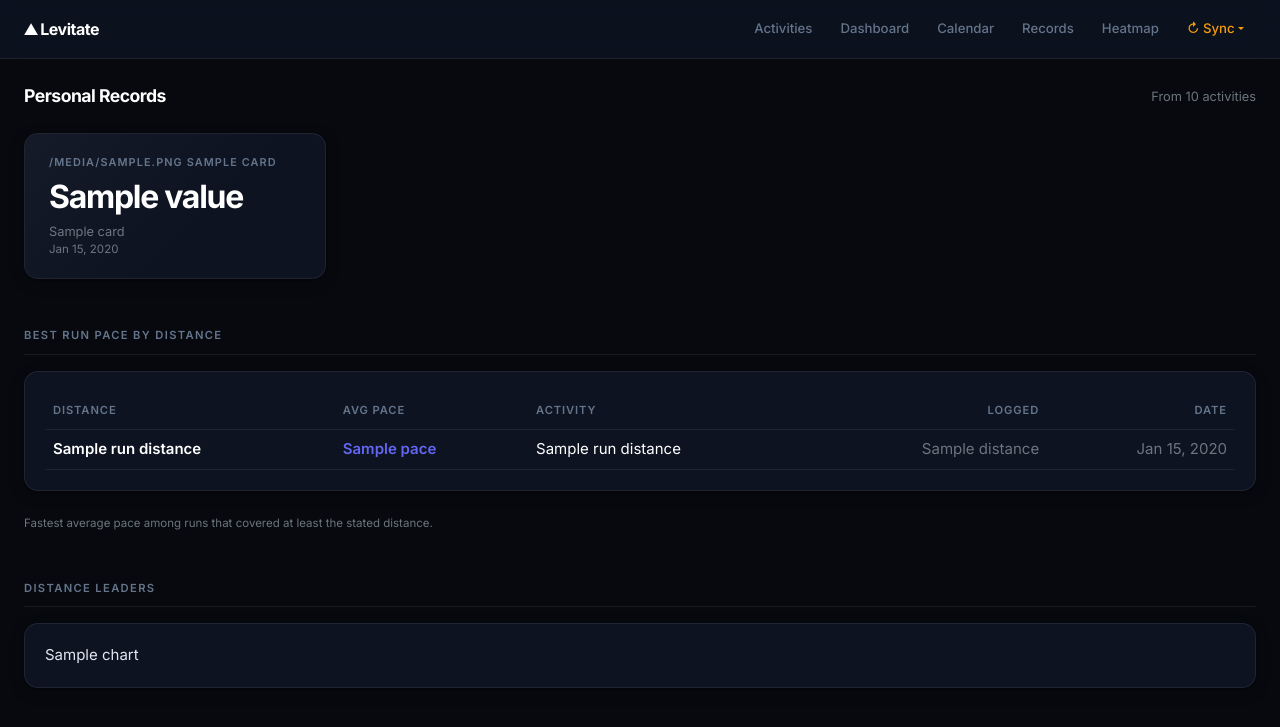
After one commit to nicholasmunce/training, a Flask app: template templates/records.html in a window 1280 px wide. The commit adds this page. Shown: the top 727 px of the page. Run offline with Flask 3, Linux system fonts and the light colour scheme; the template is opened without the code that fills it: most values are stand-ins (such as "Sample title", 1, 10 or a date in 2020); some libraries are stand-ins or nearby versions.

Commit message:
feat: personal records page + incremental activity sync
Add a /records page surfacing personal bests computed entirely from the
cached activity summaries (no extra Strava calls): longest activity,
longest duration, biggest climb, top speed, biggest day/week/month, and a
best-pace-by-distance run ladder (5K/10K/Half/Marathon). Plausibility
ceilings reject GPS-glitch outliers (e.g. a 94 km/h "walk") so the board
shows real bests.

Rework the activity store from a single JSON blob into a per-row table
keyed by Strava activity id, enabling incremental sync via Strava's
`after=` cursor instead of re-paginating the full history on every sync.
get_activities() keeps its list-of-dicts interface, so dashboard,
calendar, heatmap and prefetch are unaffected; the legacy blob is
migrated automatically on first load. /sync now reports new-activity
counts and offers a "Full re-sync" option in the nav for backdated
uploads the incremental cursor would skip.

Co-Authored-By: Claude Opus 4.8 <noreply@anthropic.com>

```diff
--- a/app.py
+++ b/app.py
@@ -8,7 +8,7 @@ import plotly.graph_objects as go
 import plotly.io as pio
 from collections import Counter, defaultdict
 from concurrent.futures import ThreadPoolExecutor
-from datetime import datetime, date, timedelta
+from datetime import datetime, date, timedelta, timezone
 from dotenv import load_dotenv
 
 load_dotenv('first.env')
@@ -107,6 +107,17 @@ class StravaAPI:
     def _init_db(self):
         with sqlite3.connect(self.db_name) as conn:
             conn.executescript("""
+                -- One row per Strava activity, keyed by its real id so we can
+                -- upsert incrementally instead of reloading the whole list.
+                CREATE TABLE IF NOT EXISTS activities (
+                    id          INTEGER PRIMARY KEY,
+                    sport_type  TEXT,
+                    start_date  TEXT,
+                    data        TEXT
+                );
+                CREATE INDEX IF NOT EXISTS idx_activities_start
+                    ON activities (start_date DESC);
+                -- Legacy single-blob cache, kept only for one-time migration.
                 CREATE TABLE IF NOT EXISTS activities_list (
                     id          INTEGER PRIMARY KEY AUTOINCREMENT,
                     data        TEXT,
@@ -163,38 +174,100 @@ class StravaAPI:
     # ── Activities List ──────────────────────────────────────────────────────
 
     def get_activities(self, force_refresh=False):
-        if not force_refresh:
-            if self._activities_cache is not None:
-                return self._activities_cache
-            with sqlite3.connect(self.db_name) as conn:
-                row = conn.execute(
-                    "SELECT data FROM activities_list ORDER BY id DESC LIMIT 1"
-                ).fetchone()
-                if row:
-                    self._activities_cache = json.loads(row[0])
-                    return self._activities_cache
-
+        """Return the activity-summary list (newest first), from cache when
+        possible. force_refresh pulls anything new from Strava first."""
+        if force_refresh:
+            self.sync_activities()
+        if self._activities_cache is None:
+            self._activities_cache = self._load_activities()
+        return self._activities_cache
+
+    def _load_activities(self):
+        with sqlite3.connect(self.db_name) as conn:
+            rows = conn.execute(
+                "SELECT data FROM activities ORDER BY start_date DESC"
+            ).fetchall()
+            if not rows and self._migrate_legacy_blob(conn):
+                rows = conn.execute(
+                    "SELECT data FROM activities ORDER BY start_date DESC"
+                ).fetchall()
+        return [json.loads(r[0]) for r in rows]
+
+    def _migrate_legacy_blob(self, conn):
+        """Seed the per-row table from the old single-blob cache, once."""
+        try:
+            row = conn.execute(
+                "SELECT data FROM activities_list ORDER BY id DESC LIMIT 1"
+            ).fetchone()
+        except sqlite3.OperationalError:
+            return False
+        if not row:
+            return False
+        acts = json.loads(row[0])
+        self._upsert_activities(conn, acts)
+        conn.commit()
+        return bool(acts)
+
+    @staticmethod
+    def _upsert_activities(conn, acts):
+        conn.executemany(
+            "INSERT OR REPLACE INTO activities (id, sport_type, start_date, data) "
+            "VALUES (?, ?, ?, ?)",
+            [(a["id"],
+              a.get("sport_type") or a.get("type"),
+              a.get("start_date") or a.get("start_date_local"),
+              json.dumps(a))
+             for a in acts if a.get("id")],
+        )
+
+    def _fetch_activity_pages(self, after=None):
         all_acts = []
         page = 1
         while True:
-            batch = self._get("/athlete/activities", {"per_page": 100, "page": page})
+            params = {"per_page": 100, "page": page}
+            if after:
+                params["after"] = after
+            batch = self._get("/athlete/activities", params)
             if not batch:
                 break
             all_acts.extend(batch)
             if len(batch) < 100:
                 break
             page += 1
-
-        if all_acts:
+        return all_acts
+
+    def sync_activities(self, full=False):
+        """Fetch activities newer than what we already have and upsert them.
+        Returns the count of genuinely new (previously unseen) activities."""
+        after = None
+        if not full:
             with sqlite3.connect(self.db_name) as conn:
-                conn.execute("DELETE FROM activities_list")
-                conn.execute(
-                    "INSERT INTO activities_list (data, fetched_at) VALUES (?, ?)",
-                    (json.dumps(all_acts), int(time.time())),
-                )
+                row = conn.execute("SELECT MAX(start_date) FROM activities").fetchone()
+            if row and row[0]:
+                ep = self._to_epoch(row[0])
+                if ep:
+                    # Re-scan the last day; INSERT OR REPLACE makes this idempotent
+                    # and guards against any local/UTC boundary drift.
+                    after = ep - 86400
+
+        fetched = self._fetch_activity_pages(after=after)
+        new_count = 0
+        if fetched:
+            with sqlite3.connect(self.db_name) as conn:
+                existing = {r[0] for r in conn.execute("SELECT id FROM activities")}
+                new_count = sum(1 for a in fetched if a.get("id") not in existing)
+                self._upsert_activities(conn, fetched)
                 conn.commit()
-            self._activities_cache = all_acts
-        return all_acts
+            self._activities_cache = None
+        return new_count
+
+    @staticmethod
+    def _to_epoch(iso):
+        try:
+            return int(datetime.strptime(iso[:19], "%Y-%m-%dT%H:%M:%S")
+                       .replace(tzinfo=timezone.utc).timestamp())
+        except Exception:
+            return None
 
     # ── Activity Detail ──────────────────────────────────────────────────────
 
@@ -927,6 +1000,147 @@ class StravaAPI:
 
         return stats, charts
 
+    # ── Personal Records ─────────────────────────────────────────────────────
+
+    def personal_records(self, activities):
+        """Compute personal-best records from the cached activity summaries.
+
+        Returns (records, chart_html). Everything here is derived purely from the
+        summary list already in the DB — no extra Strava calls.
+        """
+        if not activities:
+            return {}, None
+
+        def sport_of(a):
+            return a.get('sport_type') or a.get('type', '') or 'Unknown'
+
+        def card(a, value_str, sub):
+            return {
+                'id': a.get('id'),
+                'name': a.get('name', 'Untitled'),
+                'sport': sport_of(a),
+                'date': a.get('start_date_local', ''),
+                'value': value_str,
+                'sub': sub,
+            }
+
+        # ── Single-activity superlatives ──
+        cards = []
+
+        longest = max(activities, key=lambda a: a.get('distance', 0) or 0)
+        if longest.get('distance'):
+            cards.append({'icon': '📏', 'title': 'Longest Activity',
+                          **card(longest, f"{fmt_km(longest['distance'])} km",
+                                 sport_icon(sport_of(longest)) + ' ' + sport_of(longest))})
+
+        longest_t = max(activities, key=lambda a: a.get('moving_time', 0) or 0)
+        if longest_t.get('moving_time'):
+            cards.append({'icon': '⏱', 'title': 'Longest Duration',
+                          **card(longest_t, fmt_duration(longest_t['moving_time']),
+                                 sport_icon(sport_of(longest_t)) + ' ' + sport_of(longest_t))})
+
+        climb = max(activities, key=lambda a: a.get('total_elevation_gain', 0) or 0)
+        if climb.get('total_elevation_gain'):
+            cards.append({'icon': '⛰', 'title': 'Biggest Climb',
+                          **card(climb, f"{climb['total_elevation_gain']:.0f} m",
+                                 sport_icon(sport_of(climb)) + ' ' + sport_of(climb))})
+
+        # Plausibility ceiling (m/s) to reject GPS-glitch outliers. Foot sports
+        # cap near a sprinter's top speed; wheeled sports allow fast descents.
+        def speed_ok(a, speed):
+            s = sport_of(a).lower()
+            if 'run' in s or 'walk' in s or 'hike' in s:
+                return speed <= 12.0
+            if 'ride' in s or 'cycl' in s or 'bike' in s:
+                return speed <= 30.0
+            return True
+
+        speed_pool = [a for a in activities
+                      if (a.get('max_speed', 0) or 0) > 0
+                      and speed_ok(a, a['max_speed'])]
+        fastest = max(speed_pool, key=lambda a: a['max_speed']) if speed_pool else {}
+        if fastest.get('max_speed'):
+            cards.append({'icon': '⚡', 'title': 'Top Speed',
+                          **card(fastest, f"{fastest['max_speed'] * 3.6:.1f} km/h",
+                                 sport_icon(sport_of(fastest)) + ' ' + sport_of(fastest))})
+
+        # ── Aggregate volume records (sum of distance over a period) ──
+        def period_record(key_fn, icon, title, label_fn):
+            buckets = defaultdict(float)
+            for a in activities:
+                d = a.get('start_date_local', '')[:10]
+                if not d:
+                    continue
+                try:
+                    dt = datetime.strptime(d, '%Y-%m-%d').date()
+                except Exception:
+                    continue
+                buckets[key_fn(dt)] += a.get('distance', 0) or 0
+            if not buckets:
+                return
+            best_key, best_val = max(buckets.items(), key=lambda kv: kv[1])
+            if best_val <= 0:
+                return
+            cards.append({'icon': icon, 'title': title, 'id': None,
+                          'name': label_fn(best_key), 'sport': '',
+                          'date': '', 'value': f"{best_val / 1000:.1f} km", 'sub': ''})
+
+        period_record(lambda dt: dt, '☀️', 'Biggest Day',
+                      lambda k: k.strftime('%b %-d, %Y'))
+        period_record(lambda dt: dt.isocalendar()[:2], '🗓', 'Biggest Week',
+                      lambda k: f"Week {k[1]}, {k[0]}")
+        period_record(lambda dt: (dt.year, dt.month), '📆', 'Biggest Month',
+                      lambda k: date(k[0], k[1], 1).strftime('%B %Y'))
+
+        # ── Run PRs by distance class (best average pace at or above threshold) ──
+        run_distances = []
+        classes = [('5K', 5000), ('10K', 10000),
+                   ('Half Marathon', 21097), ('Marathon', 42195)]
+        # Cap average run pace at a plausible ~2:30/km (6.67 m/s); anything faster
+        # over a full activity is a bad GPS/distance reading, not a PR.
+        runs = [a for a in activities
+                if 'run' in sport_of(a).lower()
+                and 0 < (a.get('average_speed', 0) or 0) <= 6.67]
+        for label, threshold in classes:
+            pool = [a for a in runs if (a.get('distance', 0) or 0) >= threshold]
+            if not pool:
+                continue
+            top = max(pool, key=lambda a: a.get('average_speed', 0))
+            run_distances.append({
+                'label': label,
+                'pace': fmt_pace(top['average_speed']) + ' /km',
+                'distance': f"{fmt_km(top['distance'])} km",
+                'name': top.get('name', 'Untitled'),
+                'id': top.get('id'),
+                'date': top.get('start_date_local', ''),
+            })
+
+        records = {'cards': cards, 'run_distances': run_distances}
+
+        # ── Chart: top 5 longest activities ──
+        top5 = sorted(activities, key=lambda a: a.get('distance', 0) or 0,
+                      reverse=True)[:5]
+        top5 = [a for a in top5 if a.get('distance')]
+        chart = None
+        if top5:
+            top5 = list(reversed(top5))  # longest at top of horizontal bar
+            labels = [(a.get('name') or 'Untitled')[:28] for a in top5]
+            vals = [round((a.get('distance', 0) or 0) / 1000, 1) for a in top5]
+            fig = go.Figure(go.Bar(
+                x=vals, y=labels, orientation='h',
+                marker_color="#6366f1",
+                text=[f"{v} km" for v in vals], textposition="auto",
+                hovertemplate="%{y}<br>%{x} km<extra></extra>",
+            ))
+            fig.update_layout(title="Top 5 Longest Activities",
+                              xaxis_title="km",
+                              **{**self._DARK, "height": 300})
+            chart = pio.to_html(fig, full_html=False, include_plotlyjs=False,
+                                div_id="chart-pr-longest",
+                                config={"displayModeBar": False})
+
+        return records, chart
+
     # ── Route Heatmap ────────────────────────────────────────────────────────
 
     def chart_heatmap(self, activities):
@@ -1379,8 +1593,16 @@ def calendar_view():
 
 @app.route('/sync')
 def sync():
-    acts = strava.get_activities(force_refresh=True)
-    flash(f"Synced {len(acts)} activities from Strava.")
+    full = request.args.get('full') == '1'
+    new_count = strava.sync_activities(full=full)
+    if full:
+        flash(f"Full re-sync complete — {new_count} new "
+              f"{'activity' if new_count == 1 else 'activities'} added.")
+    elif new_count:
+        flash(f"Synced {new_count} new "
+              f"{'activity' if new_count == 1 else 'activities'} from Strava.")
+    else:
+        flash("Already up to date — no new activities.")
     return redirect(url_for('index'))
 
 
@@ -1456,6 +1678,18 @@ def dashboard():
         totals=totals,
         metric=metric,
         unit=unit,
+    )
+
+
+@app.route('/records')
+def records():
+    activities = strava.get_activities()
+    recs, chart = strava.personal_records(activities)
+    return render_template(
+        'records.html',
+        records=recs,
+        chart=chart,
+        total=len(activities),
     )
 
 
--- a/templates/base.html
+++ b/templates/base.html
@@ -199,10 +199,19 @@
           <a class="nav-link {% if request.path == '/calendar' %}active{% endif %}" href="/calendar">Calendar</a>
         </li>
         <li class="nav-item">
+          <a class="nav-link {% if request.path == '/records' %}active{% endif %}" href="/records">Records</a>
+        </li>
+        <li class="nav-item">
           <a class="nav-link {% if request.path == '/heatmap' %}active{% endif %}" href="/heatmap">Heatmap</a>
         </li>
-        <li class="nav-item">
-          <a class="nav-link text-warning" href="/sync" title="Sync from Strava">↻ Sync</a>
+        <li class="nav-item dropdown">
+          <a class="nav-link text-warning dropdown-toggle" href="#" role="button"
+             data-bs-toggle="dropdown" aria-expanded="false" title="Sync from Strava">↻ Sync</a>
+          <ul class="dropdown-menu dropdown-menu-end">
+            <li><a class="dropdown-item" href="/sync">Quick sync<span class="d-block text-secondary" style="font-size:.72rem">Fetch only new activities</span></a></li>
+            <li><hr class="dropdown-divider"></li>
+            <li><a class="dropdown-item" href="/sync?full=1">Full re-sync<span class="d-block text-secondary" style="font-size:.72rem">Re-scan entire history</span></a></li>
+          </ul>
         </li>
       </ul>
     </div>
--- /dev/null
+++ b/templates/records.html
@@ -0,0 +1,79 @@
+{% extends 'base.html' %}
+{% block title %}Records — Levitate{% endblock %}
+
+{% block content %}
+
+<div class="d-flex align-items-center justify-content-between mb-4 flex-wrap gap-2">
+  <span class="page-title">Personal Records</span>
+  <span class="text-secondary" style="font-size:.8rem">From {{ total }} activities</span>
+</div>
+
+{% if not records or not records.cards %}
+<div class="text-center py-5 text-secondary">
+  <p>No data yet. <a href="/sync" class="text-warning">Sync from Strava</a> first.</p>
+</div>
+{% else %}
+
+{# ── Hero record cards ── #}
+<div class="row g-2 mb-4">
+  {% for c in records.cards %}
+  <div class="col-6 col-md-4 col-xl-3">
+    {% if c.id %}<a href="/activity/{{ c.id }}" class="text-reset">{% endif %}
+    <div class="stat-card h-100">
+      <div class="label">{{ c.icon }} {{ c.title }}</div>
+      <div class="value">{{ c.value }}</div>
+      <div class="text-secondary text-truncate mt-2" style="font-size:.8rem" title="{{ c.name }}">
+        {{ c.name }}
+      </div>
+      {% if c.date %}
+      <div class="text-secondary" style="font-size:.72rem">{{ c.date | fdate }}</div>
+      {% elif c.sub %}
+      <div class="text-secondary" style="font-size:.72rem">{{ c.sub }}</div>
+      {% endif %}
+    </div>
+    {% if c.id %}</a>{% endif %}
+  </div>
+  {% endfor %}
+</div>
+
+{# ── Run PRs by distance ── #}
+{% if records.run_distances %}
+<div class="section-header mt-5">Best Run Pace by Distance</div>
+<div class="chart-card mb-4">
+  <table class="table mb-0">
+    <thead>
+      <tr>
+        <th>Distance</th>
+        <th>Avg Pace</th>
+        <th>Activity</th>
+        <th class="text-end">Logged</th>
+        <th class="text-end">Date</th>
+      </tr>
+    </thead>
+    <tbody>
+      {% for r in records.run_distances %}
+      <tr onclick="window.location='/activity/{{ r.id }}'">
+        <td class="fw-semibold text-white">{{ r.label }}</td>
+        <td class="fw-semibold" style="color:var(--accent)">{{ r.pace }}</td>
+        <td class="text-truncate" style="max-width:280px">{{ r.name }}</td>
+        <td class="text-end text-secondary">{{ r.distance }}</td>
+        <td class="text-end text-secondary">{{ r.date | fdate }}</td>
+      </tr>
+      {% endfor %}
+    </tbody>
+  </table>
+</div>
+<p class="text-secondary" style="font-size:.72rem">
+  Fastest average pace among runs that covered at least the stated distance.
+</p>
+{% endif %}
+
+{# ── Chart ── #}
+{% if chart %}
+<div class="section-header mt-5">Distance Leaders</div>
+<div class="chart-card mb-4">{{ chart | safe }}</div>
+{% endif %}
+
+{% endif %}
+
+{% endblock %}
```
